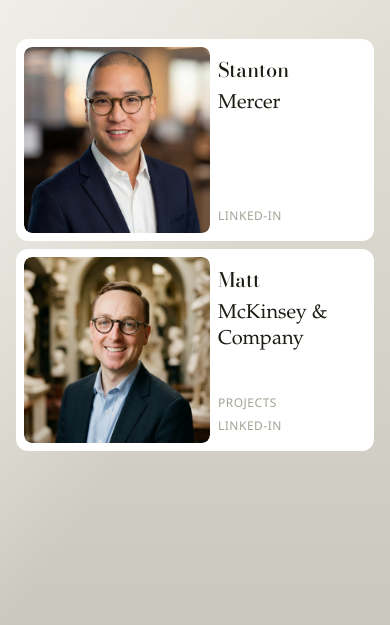
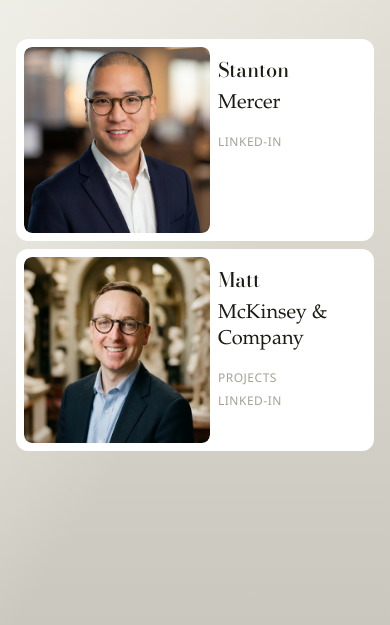
Before and after one commit to mwyuwono/Weaver-Yuwono-Home-Page, a plain HTML site: page index.html in a window 390 px wide. Shown: the part 47-672 px from the top of the page. Drawn offline with nearby package versions, Linux system fonts and the light colour scheme.

Commit message:
unified card component links

```diff
--- a/components/card-base/card-base.css
+++ b/components/card-base/card-base.css
@@ -85,6 +85,20 @@
   flex-basis: 0%;
   grid-column-gap: 1em;
   grid-row-gap: 1em;
+}
+
+/* Card Links Container - shared across all variants */
+.card__links {
+  display: flex;
+  margin-top: auto;
+  justify-content: start;
+  align-items: center;
+  flex-grow: 0;
+  flex-shrink: 0;
+  flex-basis: auto;
+  column-gap: 1em;
+  row-gap: 0.5em;
+  flex-wrap: wrap;
 }
 
 /* Card Link - Shared typography for helper text and action links */
@@ -191,6 +205,10 @@
   .card__title {
     font-size: 1.5rem;
   }
+
+  .card__links {
+    margin-top: 0px;
+  }
 }
 
 /* Tiny breakpoint (Mobile Portrait, max-width: 478px) */
@@ -229,4 +247,15 @@
   .card__image-wrapper {
     aspect-ratio: 1/1;
   }
+
+  .card__links {
+    margin-top: 0px;
+    padding-top: 2px;
+    padding-right: 8px;
+    padding-bottom: 2px;
+  }
+
+  .card__link {
+    line-height: 1.3em;
+  }
 }
--- a/components/profile-card/profile-card.css
+++ b/components/profile-card/profile-card.css
@@ -7,27 +7,7 @@
 /* Profile Card - No additional base properties needed */
 /* Profile cards are not clickable, so no hover state */
 
-/* Profile Card Links Container - Unique to profile cards */
-.profile-card__links {
-  display: flex;
-  margin-top: auto;
-  justify-content: start;
-  align-items: center;
-  flex-grow: 0;
-  flex-shrink: 0;
-  flex-basis: auto;
-  grid-column-gap: 1em;
-  grid-row-gap: 0.5em;
-  flex-wrap: wrap;
-}
-
-
-
-
 /* Responsive Breakpoints - Profile-specific overrides */
-
-/* Small breakpoint (Mobile Landscape, max-width: 767px) */
-@media screen and (max-width: 767px) {}
 
 /* Tiny breakpoint (Mobile Portrait, max-width: 478px) */
 @media screen and (max-width: 478px) {
@@ -37,12 +17,4 @@
     flex-direction: row;
   }
 
-  .profile-card__links {
-    padding-top: 2px;
-    padding-right: 8px;
-    padding-bottom: 2px;
-    line-height: 1.3em;
-  }
-
-
 }
--- a/components/profile-card/profile-card.js
+++ b/components/profile-card/profile-card.js
@@ -69,13 +69,13 @@ function createProfileCard(profile) {
 
   // Links container
   const linksContainer = document.createElement('div');
-  linksContainer.className = 'profile-card__links';
+  linksContainer.className = 'card__links';
 
   // Projects link (if applicable)
   if (profile.projectsUrl) {
     const projectsLink = document.createElement('a');
     projectsLink.href = profile.projectsUrl;
-    projectsLink.className = 'card__link profile-card__link';
+    projectsLink.className = 'card__link';
     projectsLink.textContent = 'Projects';
     projectsLink.setAttribute('data-element', 'card-link');
     linksContainer.appendChild(projectsLink);
@@ -86,7 +86,7 @@ function createProfileCard(profile) {
   linkedInLink.href = profile.linkedInUrl;
   linkedInLink.target = '_blank';
   linkedInLink.rel = 'noopener noreferrer';
-  linkedInLink.className = 'card__link profile-card__link';
+  linkedInLink.className = 'card__link';
   linkedInLink.textContent = 'Linked-In';
   linkedInLink.setAttribute('data-element', 'card-link');
   linksContainer.appendChild(linkedInLink);
```
Also changed, not shown: components/project-card/project-card.css (+0 -30 lines), components/project-card/project-card.js (+8 -4 lines), components/README.md.
